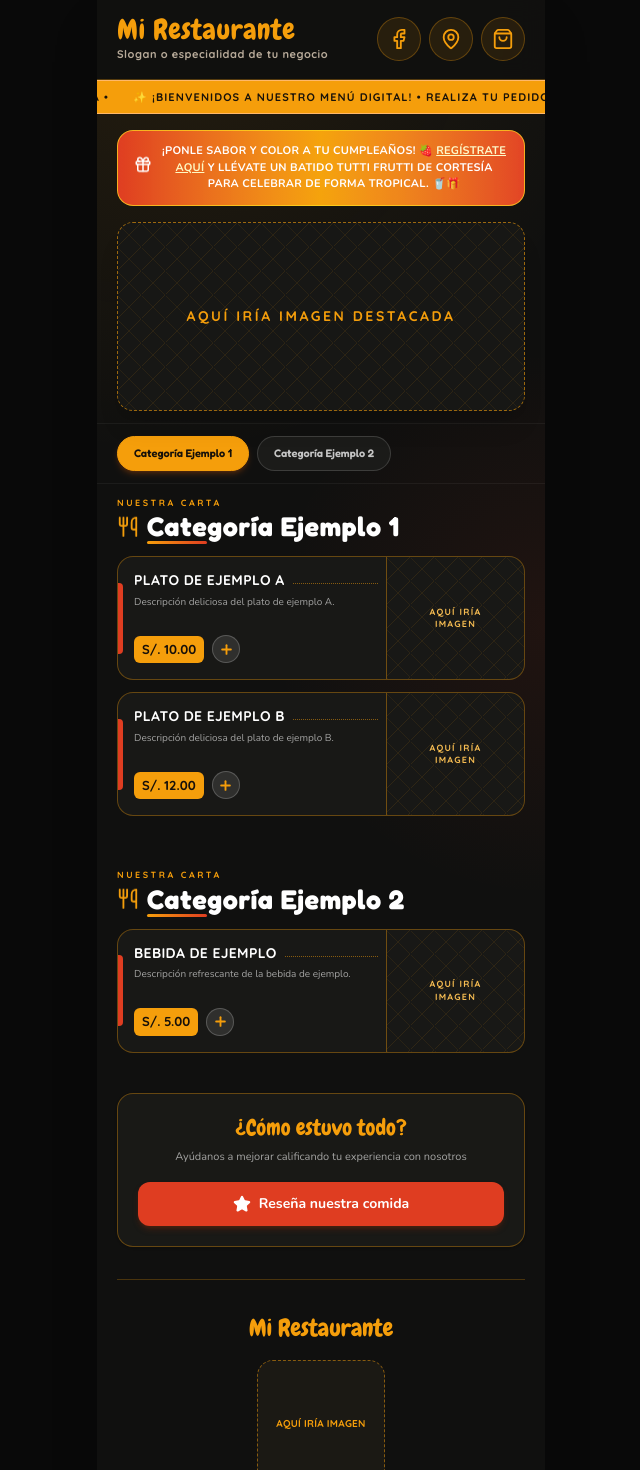
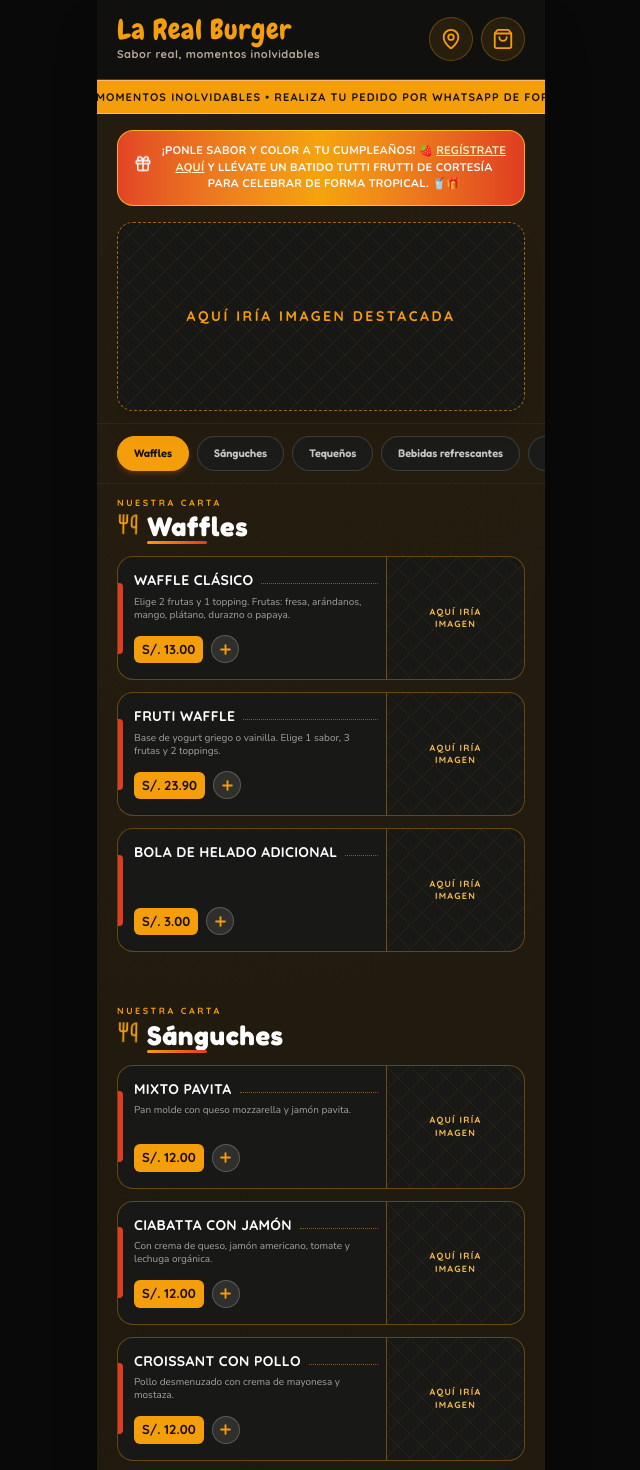
Before and after one commit to JFabian19/la-real-burguer, a React (Vite) app: page / in a window 1280 px wide. Shown: the top 1470 px of the page, without its empty margins (319-959 px from the left). Built offline with nearby package versions, Linux system fonts and the light colour scheme.

Commit message:
Agrega la carta completa de La Real Burger

```diff
--- a/src/App.tsx
+++ b/src/App.tsx
@@ -7,14 +7,14 @@
 // ==========================================
 // 📋 CONFIGURACIÓN DE LA PLANTILLA DEL MENÚ
 // ==========================================
-const RESTAURANTE_NAME = "Mi Restaurante";
-const RESTAURANTE_SLOGAN = "Slogan o especialidad de tu negocio";
-const WHATSAPP_NUMBER = "51900000000"; // Reemplaza con tu número de WhatsApp con código de país (ej: 51 para Perú)
-const FACEBOOK_URL = "https://facebook.com/tu-pagina";
-const MAPS_URL = "https://www.google.com/maps/search/?api=1&query=Tu+Ubicacion+Aqui";
+const RESTAURANTE_NAME = "La Real Burger";
+const RESTAURANTE_SLOGAN = "Sabor real, momentos inolvidables";
+const WHATSAPP_NUMBER = "51914795450";
+const FACEBOOK_URL = "";
+const MAPS_URL = "https://www.google.com/maps/search/?api=1&query=San+Francisco+Mz.5+Lt.10+Calle+Los+Alamos";
 const LOGO_FOOTER_PATH = ""; // Reemplaza con la ruta de tu logo en public/ (ej: /logo.png)
 const BANNER_PATH = ""; // Reemplaza con la ruta de tu banner en public/ (ej: /banner.png)
-const MARQUEE_TEXT = "✨ ¡BIENVENIDOS A NUESTRO MENÚ DIGITAL! • REALIZA TU PEDIDO POR WHATSAPP DE FORMA FÁCIL Y RÁPIDA • ";
+const MARQUEE_TEXT = "✨ SABOR REAL, MOMENTOS INOLVIDABLES • REALIZA TU PEDIDO POR WHATSAPP DE FORMA FÁCIL Y RÁPIDA • ";
 // ==========================================
 
 // Mapa de imágenes locales por defecto para platos conocidos (vacío por defecto para la plantilla)
--- a/src/data/menuData.ts
+++ b/src/data/menuData.ts
@@ -1,45 +1,100 @@
-export interface Dish {
-  nombre: string;
-  descripcion?: string;
-  imagen?: string;
-  precio: string;
-}
+export interface Dish { nombre: string; descripcion?: string; imagen?: string; precio: string; }
+export interface Category { id: string; nombre: string; items: Dish[]; }
 
-export interface Category {
-  id: string;
-  nombre: string;
-  items: Dish[];
-}
+type MenuRow = [string, string, string?];
+const category = (id: string, nombre: string, rows: MenuRow[]): Category => ({
+  id, nombre, items: rows.map(([nombre, precio, descripcion]) => ({ nombre, precio, descripcion })),
+});
 
 export const DEFAULT_MENU_DATA: Category[] = [
-  {
-    id: "categoria-1",
-    nombre: "Categoría Ejemplo 1",
-    items: [
-      {
-        nombre: "Plato de Ejemplo A",
-        descripcion: "Descripción deliciosa del plato de ejemplo A.",
-        precio: "S/. 10.00",
-        imagen: ""
-      },
-      {
-        nombre: "Plato de Ejemplo B",
-        descripcion: "Descripción deliciosa del plato de ejemplo B.",
-        precio: "S/. 12.00",
-        imagen: ""
-      }
-    ]
-  },
-  {
-    id: "categoria-2",
-    nombre: "Categoría Ejemplo 2",
-    items: [
-      {
-        nombre: "Bebida de Ejemplo",
-        descripcion: "Descripción refrescante de la bebida de ejemplo.",
-        precio: "S/. 5.00",
-        imagen: ""
-      }
-    ]
-  }
+  category('waffles', 'Waffles', [
+    ['Waffle clásico', 'S/. 13.00', 'Elige 2 frutas y 1 topping. Frutas: fresa, arándanos, mango, plátano, durazno o papaya.'],
+    ['Fruti Waffle', 'S/. 23.90', 'Base de yogurt griego o vainilla. Elige 1 sabor, 3 frutas y 2 toppings.'],
+    ['Bola de helado adicional', 'S/. 3.00'],
+  ]),
+  category('sandwich', 'Sánguches', [
+    ['Mixto pavita', 'S/. 12.00', 'Pan molde con queso mozzarella y jamón pavita.'],
+    ['Ciabatta con jamón', 'S/. 12.00', 'Con crema de queso, jamón americano, tomate y lechuga orgánica.'],
+    ['Croissant con pollo', 'S/. 12.00', 'Pollo desmenuzado con crema de mayonesa y mostaza.'],
+    ['Croissant con pollo y durazno', 'S/. 14.00'], ['Pollo clásico', 'S/. 12.00'], ['Pollo palta', 'S/. 14.00'],
+  ]),
+  category('tequenos', 'Tequeños', [
+    ['Tequeños de queso', 'S/. 14.90', '8 unidades con salsa de guacamole.'], ['Tequeños de queso con jamón', 'S/. 15.90', '8 unidades con salsa de guacamole.'],
+    ['Tequeños de queso con hot dog', 'S/. 15.90', '8 unidades con salsa de guacamole.'], ['Tequeños de lomo saltado', 'S/. 15.90', '8 unidades con salsa de guacamole.'],
+  ]),
+  category('refrescantes', 'Bebidas refrescantes', [
+    ['Iced Tea del campo', 'S/. 8.00', 'Infusión de cedrón, eucalipto, linaza, hierba luisa, menta y limón.'], ['Iced Tea con naranja y limón', 'S/. 8.00'],
+    ['Iced Tea fresa con arándanos', 'S/. 10.00'], ['Iced Tea fresa con naranja', 'S/. 8.00'], ['Iced Coffee Latte', 'S/. 10.00'], ['Chocolate helado', 'S/. 10.00'],
+  ]),
+  category('jugos', 'Jugos naturales', [
+    ['Jugo de plátano', 'S/. 7.00'], ['Jugo de fresa', 'S/. 7.00'], ['Jugo de blueberry', 'S/. 8.00'], ['Jugo de mango', 'S/. 7.00'],
+    ['Jugo de maracumango', 'S/. 8.00'], ['Jugo de piña', 'S/. 7.00'], ['Jugo de papaya', 'S/. 7.00'], ['Jugo de fresa con papaya', 'S/. 8.00'], ['Leche adicional para jugo', 'S/. 3.00'],
+  ]),
+  category('batidos', 'Batidos', [
+    ['Batido de fresa', 'S/. 13.00', 'Vaso de 16 oz. Fresa, leche y yogurt griego.'], ['Banana Berry', 'S/. 13.00', 'Plátano, fresa, leche y yogurt griego.'],
+    ['Papaya Energy', 'S/. 13.00', 'Papaya, plátano, fresa, leche y yogurt griego.'], ['Batido de mango', 'S/. 13.00'], ['Batido de maracumango', 'S/. 13.00'],
+    ['Banana Fit Cream', 'S/. 13.00'], ['Batido de blueberry', 'S/. 13.00'],
+  ]),
+  category('frappe', 'Frappés', [
+    ['Frappe capuccino', 'S/. 10.00'], ['Frappe mocaccino', 'S/. 10.00'], ['Frappe Oreo', 'S/. 10.00'], ['Frappe caramelo', 'S/. 10.00'],
+    ['Frappe chocolate', 'S/. 10.00'], ['Frappe fresa blueberry', 'S/. 10.00'], ['Frapuccino', 'S/. 10.00'], ['Frappe maracuyá', 'S/. 10.00'],
+    ['Frappe mango', 'S/. 10.00'], ['Frappe lúcuma', 'S/. 10.00'], ['Promo 2 Frappés', 'S/. 15.00'],
+  ]),
+  category('alitas', 'Alitas', [
+    ['Alitas clásicas', 'S/. 18.00'], ['Alitas broaster', 'S/. 18.00'], ['Alitas búfalo', 'S/. 18.00'], ['Alitas en salsa de maracuyá', 'S/. 18.00'],
+    ['Alitas BBQ', 'S/. 18.00'], ['Alitas Honey Mustard', 'S/. 18.00'], ['Alitas acevichadas', 'S/. 18.00'], ['Alitas Hot Wings', 'S/. 19.00'],
+    ['Duo alitas', 'S/. 19.00'], ['Alitas Teriyaki', 'S/. 19.00'], ['Alitas anticucheras', 'S/. 19.00'], ['Trío de alitas', 'S/. 34.00', '12 alitas.'],
+    ['Alitas familiar', 'S/. 70.00', '24 alitas, elige 4 sabores y gaseosa Pepsi de 1 litro.'],
+  ]),
+  category('broaster', 'Broaster', [
+    ['Mostrito', 'S/. 14.00', '1 pieza de pollo, papas y chaufa.'], ['Combo Broaster 1', 'S/. 14.00', '1 pieza de pollo, papas, cremas y Pepsi personal.'],
+    ['Combo Broaster 2', 'S/. 22.00', '2 piezas de pollo, papas, cremas y Pepsi personal.'], ['Combo Broaster 3', 'S/. 43.90', '4 piezas de broaster, papas, cremas y Pepsi de 1 litro.'],
+  ]),
+  category('especiales', 'Platos especiales', [
+    ['Lomo saltado', 'S/. 24.00'], ['Pollo saltado', 'S/. 24.00'], ['Pollo a la plancha', 'S/. 24.00'], ['Arroz chaufa de pollo', 'S/. 18.00'],
+    ['Arroz chaufa de carne', 'S/. 24.00'], ['Arroz chaufa de cerdo', 'S/. 20.00'], ['Arroz chaufa 3 sabores', 'S/. 25.00'],
+  ]),
+  category('hamburguesas', 'Hamburguesas', [
+    ['Burger clásica', 'S/. 10.00', 'Burger, tomate y lechuga orgánica.'], ['Cheese Burger', 'S/. 12.00', 'Burger con doble queso edam.'],
+    ['Cheddar Burger', 'S/. 13.00', 'Burger con doble queso cheddar.'], ['Royal Burger', 'S/. 12.00', 'Burger con huevo frito y queso edam.'],
+    ['Royal Americana', 'S/. 13.50', 'Burger, huevo frito, queso edam y jamón americano.'], ['Bacon Burger', 'S/. 18.00', 'Burger doble, bacon y doble cheddar.'],
+    ['American Burger', 'S/. 20.00', 'Doble burger, doble cheddar, bacon y aros de cebolla.'], ['Hawaiian Burger', 'S/. 18.00', 'Burger con piña y tocino.'],
+  ]),
+  category('filetes', 'Filete o desmenuzado', [
+    ['Filete clásico', 'S/. 10.00'], ['Filete crispy', 'S/. 11.50'], ['Filete con queso', 'S/. 12.50'], ['Filete Royal', 'S/. 12.50'],
+    ['Filete Royal Americana', 'S/. 14.00'], ['Filete con todo', 'S/. 16.00'],
+  ]),
+  category('chorizos-hotdog', 'Chorizos y hot dogs', [
+    ['Chorizo clásico', 'S/. 10.00'], ['Chorizo con queso', 'S/. 12.00'], ['Chorizo Royal', 'S/. 12.00'], ['Chorizo Americano', 'S/. 13.50'],
+    ['Hot dog clásico', 'S/. 7.00'], ['Hot dog Royal', 'S/. 10.00'],
+  ]),
+  category('salchipapas', 'Salchipapas', [
+    ['Salchipapa clásica', 'S/. 13.00', 'Hot dog y papas.'], ['Salchi pobre', 'S/. 15.00', 'Hot dog, 2 huevos y papas.'], ['Chori papa', 'S/. 15.00', 'Chorizo y papas.'],
+    ['Chicken Crispy', 'S/. 15.00', 'Trozos de pollo crujiente y papas.'], ['Salchipollo', 'S/. 16.00', 'Filete de pollo, hot dog y papas.'],
+    ['Salchipollo Crispy', 'S/. 17.00'], ['Salchi Burger', 'S/. 18.50'], ['Salchi Pollo Real', 'S/. 21.50'], ['Camionero', 'S/. 27.00'],
+  ]),
+  category('jarras', 'Jarras', [
+    ['Jarra de chicha morada (½ Lt)', 'S/. 7.00'], ['Jarra de chicha morada (1 Lt)', 'S/. 12.00'], ['Jarra de limonada (½ Lt)', 'S/. 7.00'], ['Jarra de limonada (1 Lt)', 'S/. 12.00'],
+    ['Jarra de maracuyá (½ Lt)', 'S/. 7.00'], ['Jarra de maracuyá (1 Lt)', 'S/. 12.00'], ['Jarra de naranjada (½ Lt)', 'S/. 7.00'], ['Jarra de naranjada (1 Lt)', 'S/. 12.00'],
+    ['Jarra de fresa (½ Lt)', 'S/. 8.50'], ['Jarra de fresa (1 Lt)', 'S/. 16.00'], ['Jarra de mango (½ Lt)', 'S/. 8.50'], ['Jarra de mango (1 Lt)', 'S/. 16.00'],
+    ['Jarra de papaya (½ Lt)', 'S/. 8.50'], ['Jarra de papaya (1 Lt)', 'S/. 16.00'], ['Jarra de piña (½ Lt)', 'S/. 8.50'], ['Jarra de piña (1 Lt)', 'S/. 16.00'],
+    ['Jarra de maracumango (½ Lt)', 'S/. 9.50'], ['Jarra de maracumango (1 Lt)', 'S/. 18.00'],
+  ]),
+  category('bebidas-heladas', 'Bebidas heladas', [
+    ['Agua Cielo', 'S/. 2.00'], ['Agua San Luis', 'S/. 3.00'], ['Gaseosa de 600 ml', 'S/. 5.00'], ['Gaseosa de 1 Lt', 'S/. 9.00'], ['Gaseosa de 2 Lt', 'S/. 16.00'],
+  ]),
+  category('bebidas-calientes', 'Bebidas calientes', [
+    ['Té', 'S/. 3.00'], ['Manzanilla', 'S/. 3.00'], ['Anís', 'S/. 3.00'], ['Hierba luisa', 'S/. 3.00'], ['Café gourmet', 'S/. 4.00'], ['Té negro', 'S/. 5.00'],
+    ['Té de la abuela', 'S/. 5.00'], ['Emoliente clásico', 'S/. 6.00'], ['Emoliente de maracuyá', 'S/. 6.00'], ['Emoliente de fresa', 'S/. 6.00'], ['Emoliente de mango', 'S/. 6.00'], ['Chocolate caliente', 'S/. 10.00'],
+  ]),
+  category('mojitos', 'Mojitos', [
+    ['Mojito clásico', 'S/. 15.00'], ['Mojito de fresa', 'S/. 15.00'], ['Mojito de maracuyá', 'S/. 15.00'], ['Mojito de mango', 'S/. 15.00'], ['Mojito de maracumango', 'S/. 15.00'],
+    ['Mojito Blue Curaçao', 'S/. 15.00'], ['Mojito Jager', 'S/. 18.00'], ['Mojito Blueberry', 'S/. 18.00'], ['Mojito Corona', 'S/. 18.00'], ['Promo 2 mojitos', 'S/. 22.00'], ['Promo 2 mojitos Corona', 'S/. 32.00'],
+  ]),
+  category('cocteles', 'Cócteles', [
+    ['Pisco Sour', 'S/. 15.00'], ['Piña colada', 'S/. 15.00'], ['Algarrobina', 'S/. 15.00'], ['Laguna Azul', 'S/. 15.00'], ['Machu Picchu', 'S/. 15.00'], ['Daiquiri', 'S/. 15.00', 'Fresa o durazno.'], ['Chilcano', 'S/. 15.00'], ['Pink Panther', 'S/. 18.00'],
+  ]),
+  category('cervezas', 'Cervezas', [
+    ['Cusqueña Dorada', 'S/. 12.00'], ['Cusqueña Trigo', 'S/. 12.00'], ['Cusqueña Negra', 'S/. 12.00'], ['Pilsen', 'S/. 12.00'], ['Corona', 'S/. 18.00'],
+  ]),
 ];
```
